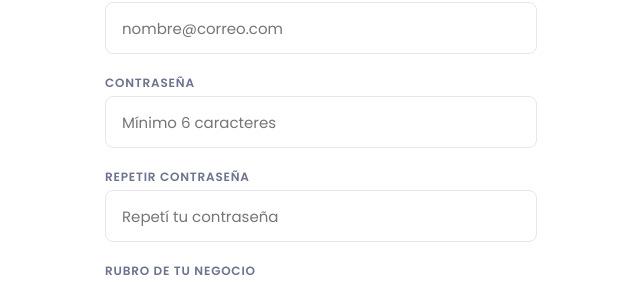
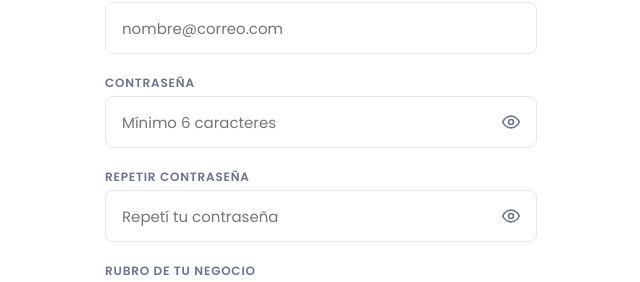
Before and after one commit to Car-fuentes/emprendebot-front, a React (Vite) app: page /registro in a window 1280 px wide. Shown: the part 273-555 px from the top of the page, without its empty margins (319-959 px from the left). Built offline with nearby package versions, Linux system fonts and the light colour scheme.

Commit message:
Agrega visibilidad de contraseña y actualiza logo

```diff
--- a/src/components/ui/Input.tsx
+++ b/src/components/ui/Input.tsx
@@ -1,13 +1,14 @@
-import { forwardRef, type InputHTMLAttributes } from 'react'
+import { forwardRef, type InputHTMLAttributes, type ReactNode } from 'react'
 
 interface InputProps extends InputHTMLAttributes<HTMLInputElement> {
   label?: string
   error?: string
   hint?: string
+  endAdornment?: ReactNode
 }
 
 export const Input = forwardRef<HTMLInputElement, InputProps>(
-  ({ label, error, hint, id, style, ...props }, ref) => {
+  ({ label, error, hint, endAdornment, id, style, ...props }, ref) => {
     const inputId = id ?? label?.toLowerCase().replace(/\s+/g, '-')
 
     return (
@@ -26,12 +27,13 @@ export const Input = forwardRef<HTMLInputElement, InputProps>(
             {label}
           </label>
         )}
+        <div style={{ position: 'relative', width: '100%' }}>
           <input
             ref={ref}
             id={inputId}
             style={{
               height: '52px',
-            padding: '0 16px',
+              padding: endAdornment ? '0 52px 0 16px' : '0 16px',
               borderRadius: 'var(--radius-sm)',
               border: `1px solid ${error ? 'var(--color-error)' : 'var(--color-border)'}`,
               fontSize: '15px',
@@ -46,6 +48,19 @@ export const Input = forwardRef<HTMLInputElement, InputProps>(
             onBlur={e => { e.currentTarget.style.borderColor = error ? 'var(--color-error)' : 'var(--color-border)' }}
             {...props}
           />
+          {endAdornment && (
+            <div style={{
+              position: 'absolute',
+              top: 0,
+              right: 0,
+              height: '52px',
+              display: 'flex',
+              alignItems: 'center',
+            }}>
+              {endAdornment}
+            </div>
+          )}
+        </div>
         {error && (
           <span style={{ fontSize: '12px', color: 'var(--color-error)' }}>{error}</span>
         )}
--- a/src/pages/RegisterPage.tsx
+++ b/src/pages/RegisterPage.tsx
@@ -24,6 +24,8 @@ export function RegisterPage() {
   const [email, setEmail] = useState('')
   const [password, setPassword] = useState('')
   const [confirmPassword, setConfirmPassword] = useState('')
+  const [showPassword, setShowPassword] = useState(false)
+  const [showConfirmPassword, setShowConfirmPassword] = useState(false)
   const [rubro, setRubro] = useState<Rubro | ''>('')
   const [error, setError] = useState('')
   const [loading, setLoading] = useState(false)
@@ -105,21 +107,33 @@ export function RegisterPage() {
 
           <Input
             label="Contraseña"
-            type="password"
+            type={showPassword ? 'text' : 'password'}
             placeholder="Mínimo 6 caracteres"
             value={password}
             onChange={e => setPassword(e.target.value)}
             autoComplete="new-password"
+            endAdornment={(
+              <PasswordVisibilityButton
+                visible={showPassword}
+                onClick={() => setShowPassword(value => !value)}
+              />
+            )}
           />
 
           <Input
             label="Repetir contraseña"
-            type="password"
+            type={showConfirmPassword ? 'text' : 'password'}
             placeholder="Repetí tu contraseña"
             value={confirmPassword}
             onChange={e => setConfirmPassword(e.target.value)}
             autoComplete="new-password"
             error={confirmPassword && password !== confirmPassword ? 'Las contraseñas no coinciden' : undefined}
+            endAdornment={(
+              <PasswordVisibilityButton
+                visible={showConfirmPassword}
+                onClick={() => setShowConfirmPassword(value => !value)}
+              />
+            )}
           />
 
           <div style={{ display: 'flex', flexDirection: 'column', gap: '4px' }}>
@@ -180,3 +194,38 @@ export function RegisterPage() {
     </div>
   )
 }
+
+function PasswordVisibilityButton({ visible, onClick }: { visible: boolean; onClick: () => void }) {
+  return (
+    <button
+      type="button"
+      onClick={onClick}
+      aria-label={visible ? 'Ocultar contraseña' : 'Mostrar contraseña'}
+      title={visible ? 'Ocultar contraseña' : 'Mostrar contraseña'}
+      style={{
+        width: '52px',
+        height: '52px',
+        display: 'grid',
+        placeItems: 'center',
+        border: 'none',
+        background: 'transparent',
+        color: 'var(--color-text-secondary)',
+        cursor: 'pointer',
+      }}
+    >
+      {visible ? (
+        <svg width="20" height="20" viewBox="0 0 24 24" fill="none" stroke="currentColor" strokeWidth="2" aria-hidden="true">
+          <path d="m3 3 18 18" />
+          <path d="M10.6 10.6a2 2 0 0 0 2.8 2.8" />
+          <path d="M9.9 4.2A10.8 10.8 0 0 1 12 4c5 0 9 4.5 10 8a13.7 13.7 0 0 1-2.1 4.2" />
+          <path d="M6.6 6.6A13.6 13.6 0 0 0 2 12c1 3.5 5 8 10 8a10.7 10.7 0 0 0 5.4-1.5" />
+        </svg>
+      ) : (
+        <svg width="20" height="20" viewBox="0 0 24 24" fill="none" stroke="currentColor" strokeWidth="2" aria-hidden="true">
+          <path d="M2 12s3.5-7 10-7 10 7 10 7-3.5 7-10 7S2 12 2 12Z" />
+          <circle cx="12" cy="12" r="3" />
+        </svg>
+      )}
+    </button>
+  )
+}
--- a/src/pages/SplashPage.tsx
+++ b/src/pages/SplashPage.tsx
@@ -35,7 +35,7 @@ export function SplashPage() {
           justifyContent: 'center',
           animation: 'pulse 1.8s ease infinite',
         }}>
-        <img src="/imagoBot.png" alt="EmprendeBot" style={{ width: 60, height: 60 }} />
+        <img src="/imagoBotCirculo.png" alt="EmprendeBot" style={{ width: 60, height: 60 }} />
         </div>
 
         <p style={{
```
Also changed, not shown: public/imagoBotCirculo.png (added). Lines whose indentation alone changed are shown as unchanged.
